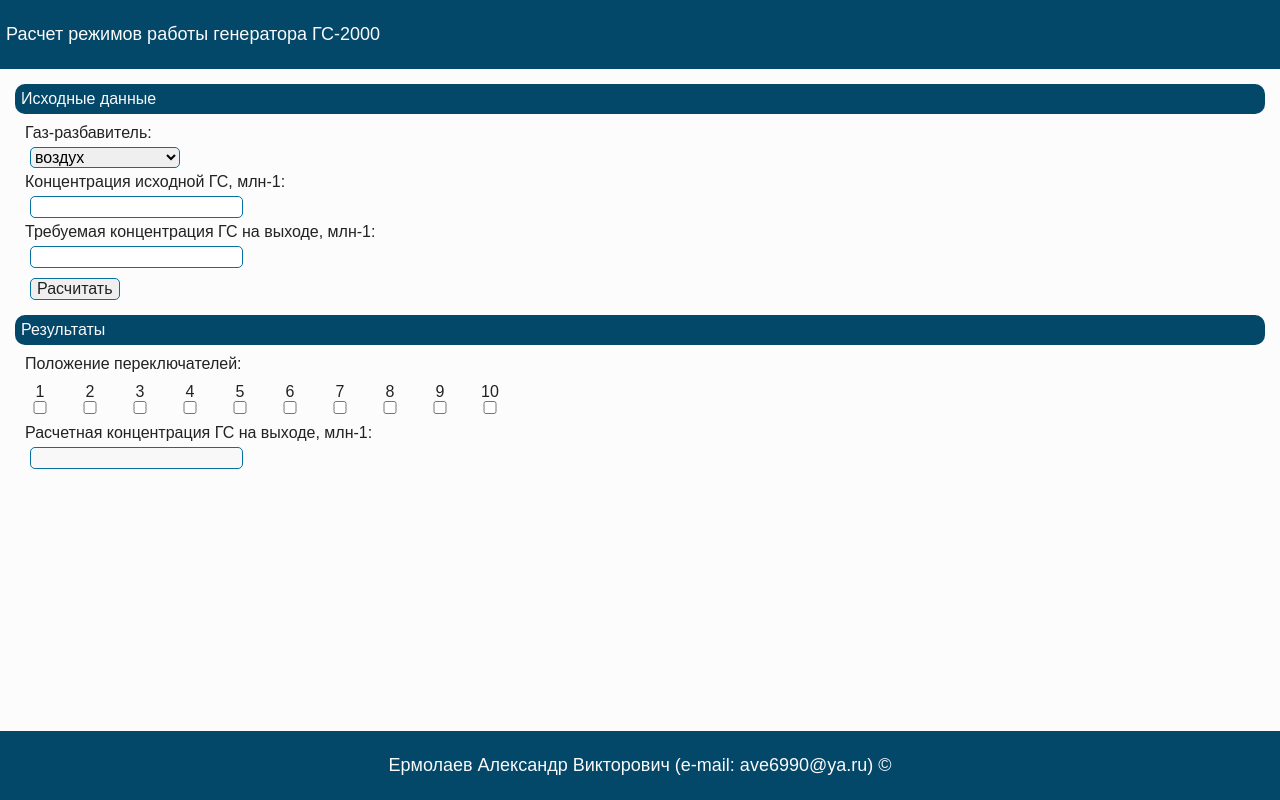
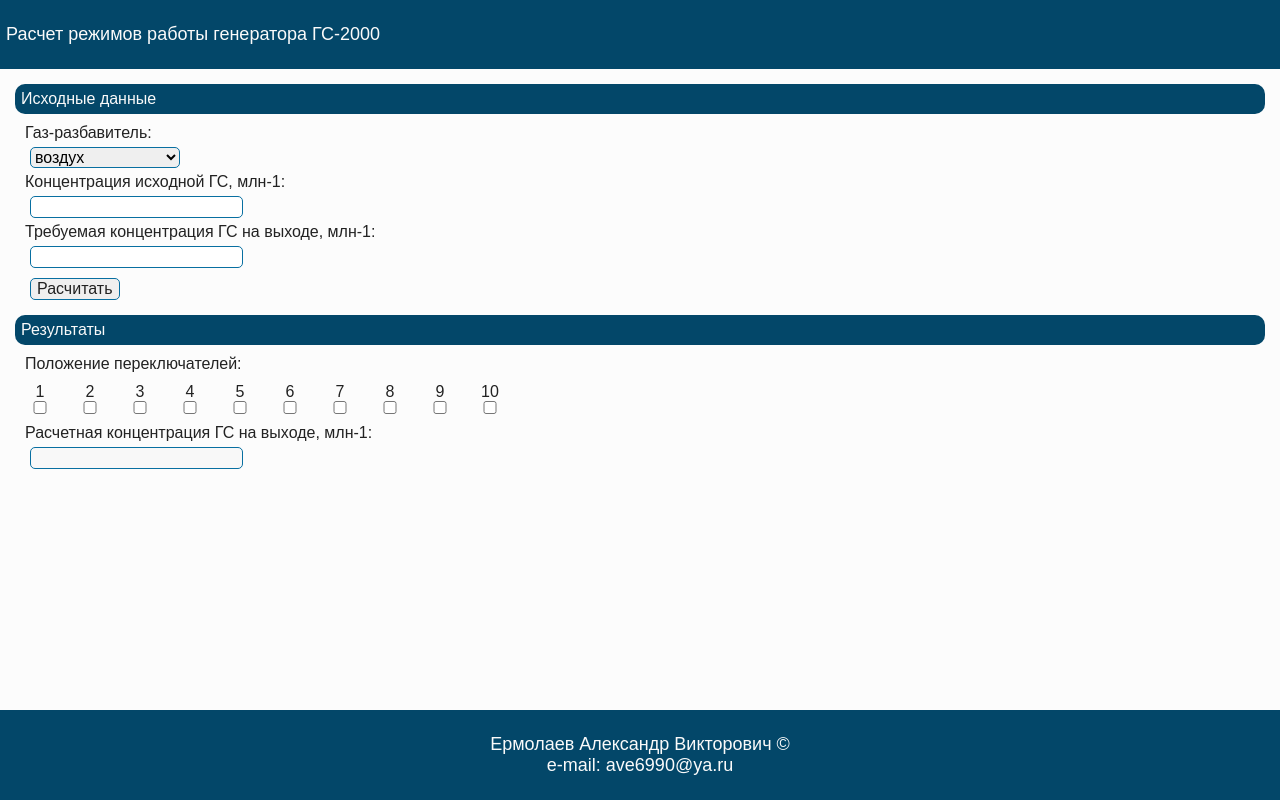
Before and after one commit to ave6990/metr, a website: page gs2000.html in a window 1280 px wide. Drawn offline with Linux system fonts and the light colour scheme.

Commit message:
Указан автор.
 On branch dev
 Changes to be committed:
	modified:   gs2000.html

```diff
--- a/gs2000.html
+++ b/gs2000.html
@@ -168,7 +168,8 @@ button {
         </section>
     </main>
     <footer>
-        <p>Ермолаев Александр Викторович (e-mail: ave6990@ya.ru) ©</p>
+        <p>Ермолаев Александр Викторович ©<br>
+        e-mail: ave6990@ya.ru </p>
     </footer>
 </body>
 
```
